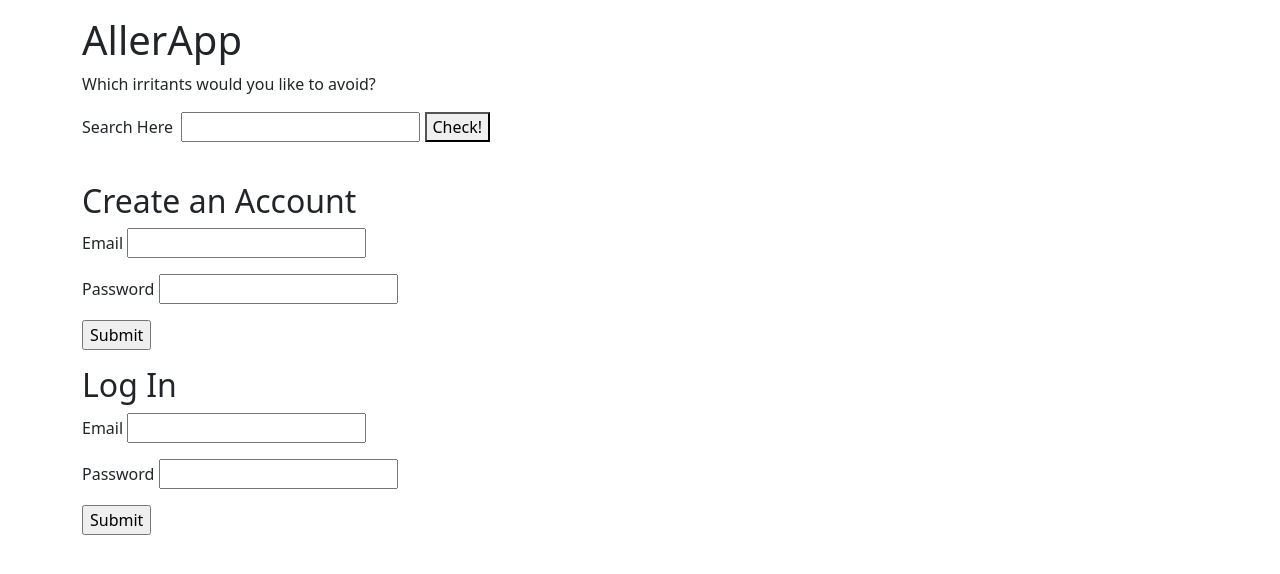
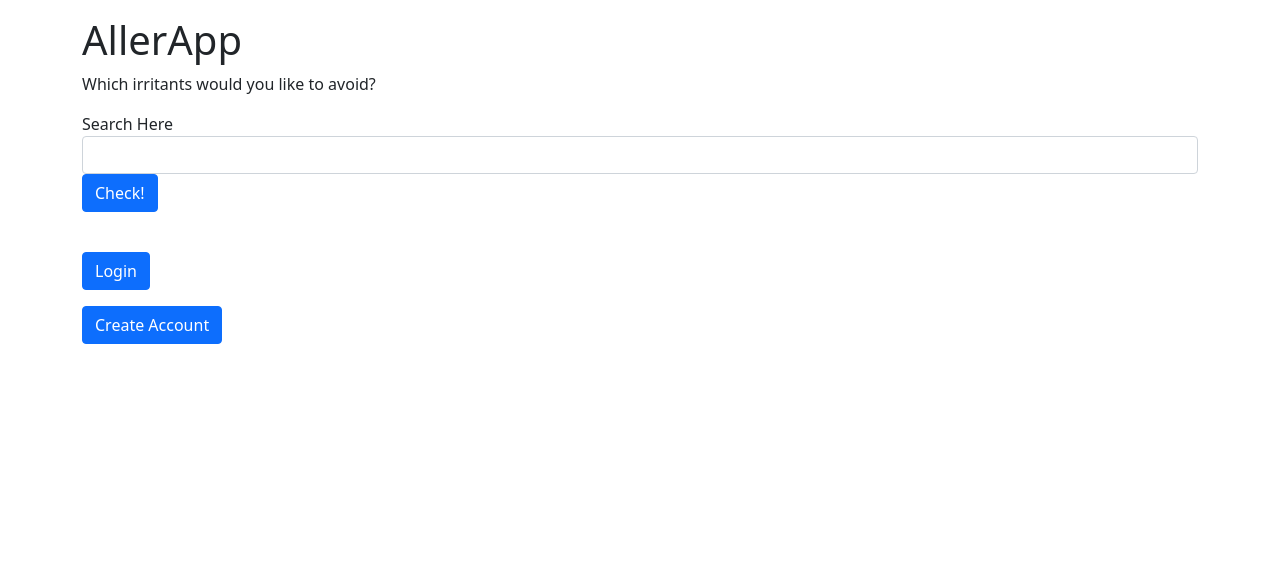
Before and after one commit to natashavinik/AllerApp, a Flask app: page / in a window 1280 px wide. Shown: the top 574 px of the page. Run offline with Flask 2, Linux system fonts and the light colour scheme; data that the repository does not hold is empty; some libraries are stand-ins or nearby versions.

Commit message:
Accordions, prettier buttons

```diff
--- a/server.py
+++ b/server.py
@@ -102,9 +102,9 @@ def submit_irritants():
     else:
         print("YOU'RE NOT LOGGED IN")
         if ig_by_pr:
-            return (f'Boo, you <b>are allergic</b> to {chosen_product} <br> <br> These are the culprits: {badingname} <br><br> <b>Full Ingredient List:</b> {ings}')
+            return (f'<div class="alert alert-danger" role="alert"> Boo, you <b>are allergic</b> to {chosen_product} <br> <br> These are the culprits: {badingname} </div><br><br> <b>Full Ingredient List:</b> {ings}')
         else:
-            return (f'Yay! You are <b>not allergic</b> to {chosen_product}!')
+            return (f'<div class="alert alert-success" role="alert">Yay! You are <b>not allergic</b> to {chosen_product}!</div>')
 
     # return jsonify([{"canhave":canhas}, {"cp":chosen_product}, {"allprods":[dict_userprods]}])
     # if ig_by_pr:
@@ -227,6 +227,14 @@ def process_login():
         flash(f"Welcome back, {user.email}, {user.user_id}!")
         return redirect(f"/users/{user.user_id}")
 
+@app.route ("/logout")
+def log_user_out():
+    """logs out user, sends to homepage"""
+
+    session.pop('user_email')
+    flash("You've been logged out.")
+    return redirect('/')
+
    #BELOW IS THE CODE WE'LL WANT TO USE ON USER LOGIN PAGES
     # if request.method =='POST':
     #     allergylist = request.form.getlist('ingredients')
--- a/templates/home.html
+++ b/templates/home.html
@@ -17,49 +17,94 @@
 
     {% for irritant in irritants %}
 
-    <input type="checkbox" name="irritants" value="{{ irritant.irritantgroup_name }}" id="{{ irritant.irritantgroup_name }}">
+    <input type="checkbox" class="form-check-input" name="irritants" value="{{ irritant.irritantgroup_name }}" id="{{ irritant.irritantgroup_name }}">
     <label for="{{ irritant.irritantgroup_name }}-irritant">{{ irritant.irritantgroup_name }}</label>
 
     {% endfor %}
 
 <p>
-<label>Search Here</label>&nbsp;&nbsp;<input type="text" name="search" id="searchBox"/>
+<label>Search Here</label>&nbsp;&nbsp;<input type="text" class="form-control" name="search" id="searchBox"/>
 
-    <button type="submit">Check!</button>
+    <button class="btn btn-primary" type="submit">Check!</button>
 </form>
 
 <div id="result-text"></div>
 <br>
 
-  <h2>Create an Account</h2>
-  <form action="/register" method="POST">
+
   <p>
-      Email <input type="text" name="email">
+    <button class="btn btn-primary" type="button" data-bs-toggle="collapse" data-bs-target="#collapseExample1" aria-expanded="false" aria-controls="collapseExample1">
+      Login
+    </button>
+  </p>
+  <div class="collapse" id="collapseExample1">
+    <div class="card card-body">
+
+
+      <form action="/login" method="POST">
+        <div class="row g-2 align-items-center">
+          <div class="col-auto">
+            <label for="inputEmail" class="col-form-label">Email</label>
+          </div>
+        <div class="col-auto">
+        <input type="text" class="form-control" name="email">
+      </div></div>
       </p>
 
       <p>
-      Password <input type="password" name="password">
+        <div class="row g-2 align-items-center">
+        <div class="col-auto">
+          <label for="inputPassword6" class="col-form-label">Password</label>
+        </div>
+        <div class="col-auto">
+         <input type="password" class="form-control" name="password">
+        </div></div>
+
+        <p>
+          <input class="btn btn-primary" type="submit">
+        </p>
+      </form>
+
+    </div>
+  </div>
+
+
+  <p>
+
+    <button class="btn btn-primary" type="button" data-bs-toggle="collapse" data-bs-target="#collapseExample" aria-expanded="false" aria-controls="collapseExample">
+      Create Account
+    </button>
+  </p>
+  <div class="collapse" id="collapseExample">
+    <div class="card card-body">
+      <form action="/register" method="POST">
+        <p>
+          <div class="row g- align-items-center">
+            <div class="col-auto">
+              <label for="inputEmail" class="col-form-label">Email</label>
+            </div>
+          <div class="col-auto">
+          <input type="text" class="form-control" name="email">
+        </div></div>
         </p>
 
         <p>
-      <input type="submit">
-    </p>
-  </form>
-
-  <h2>Log In</h2>
-  <form action="/login" method="POST">
-    <p>
-      Email <input type="text" name="email">
+          <div class="row g-2 align-items-center">
+          <div class="col-auto">
+            <label for="inputPassword6" class="col-form-label">Password</label>
+          </div>
+          <div class="col-auto">
+           <input type="password" class="form-control" name="password">
+          </div></div>
         </p>
 
         <p>
-      Password <input type="password" name="password">
+          <input class="btn btn-primary" type="submit">
         </p>
+      </form></div>
+  </div>
 
-    <p>
-      <input type="submit">
-    </p>
-  </form>
+
 <!--
   <div id="snapp"></div>  -->
 
--- a/templates/user_details.html
+++ b/templates/user_details.html
@@ -113,7 +113,12 @@ if they do have irritants they automatically have them checked and saved here --
 
 
 
+      <div class="fixed-bottom">
 
+        <form action="/logout">
+            <button class="btn btn-outline-secondary btn-sm" type="submit">Log out</input>
+
+        </form></div>
 
 
 
```
Lines whose indentation alone changed are shown as unchanged.
